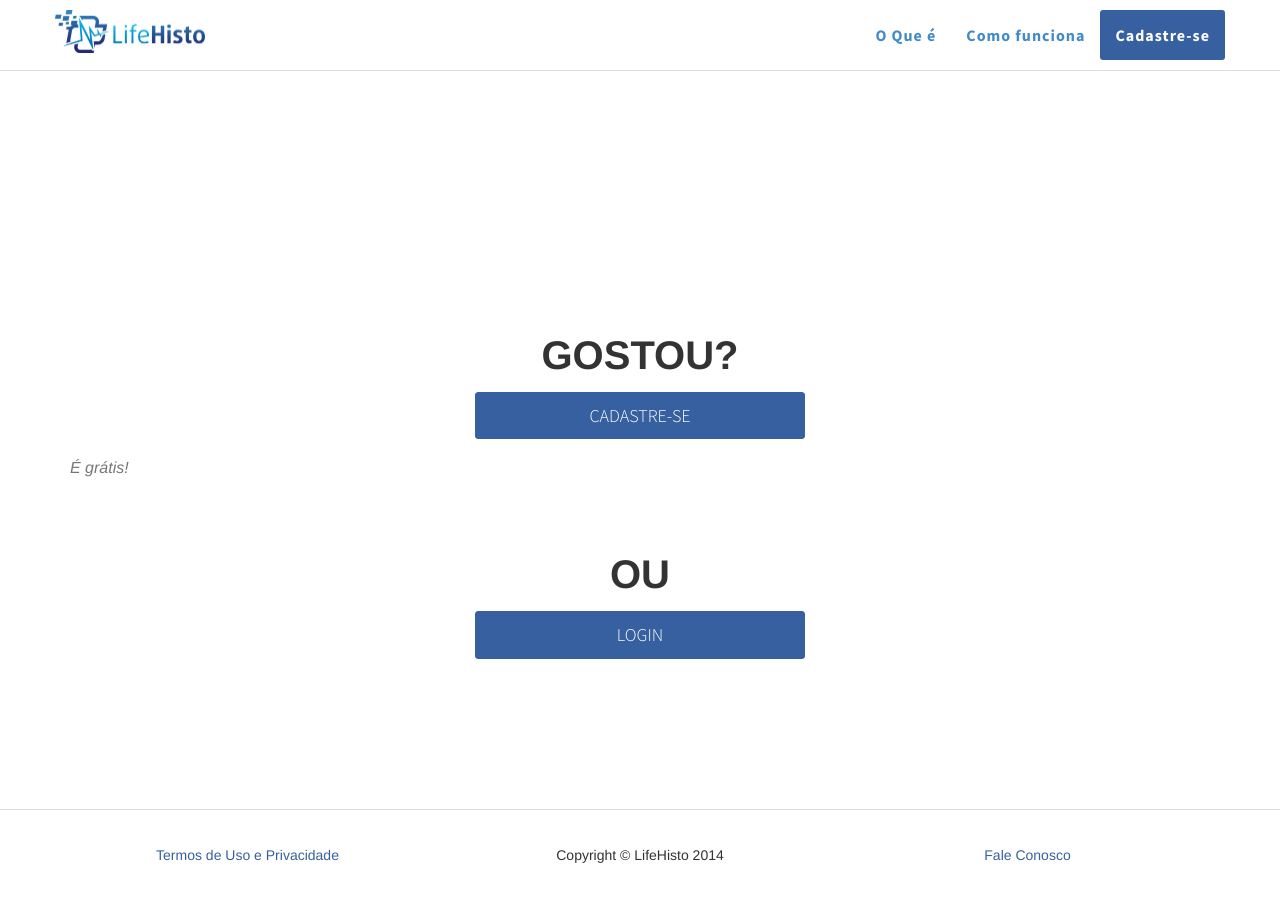
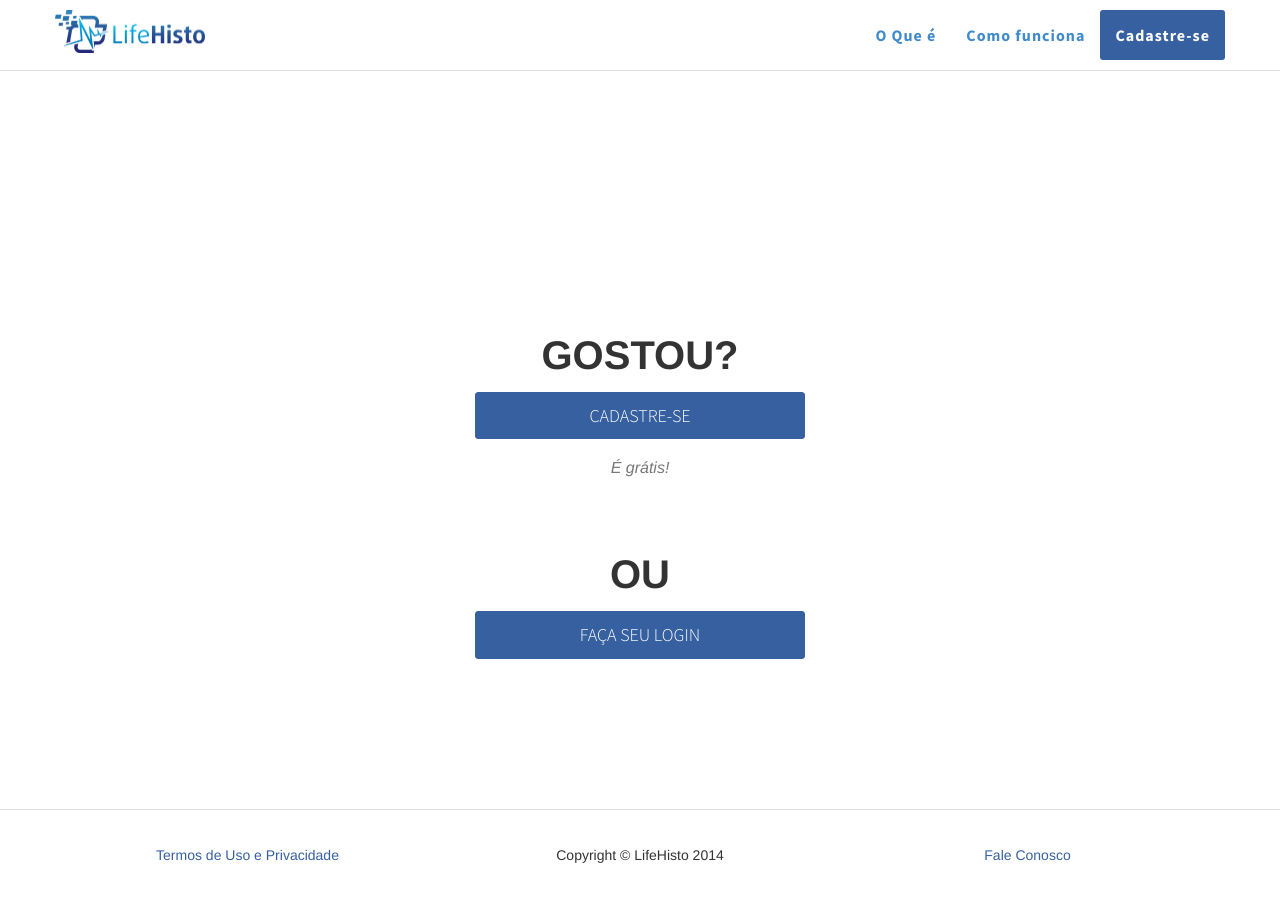
Before and after one commit to Lifehisto/lifehisto.github.io, a Jekyll site: the page built from index.html, in a window 1280 px wide and 900 px high, scrolled down 2370 px. Built offline with Jekyll 4.4.1, drawn with Linux system fonts in a browser that asks for light colours; nearby versions of some CDN libraries; library files that are not in the unit come from our copies.

Commit message:
Update index.html

```diff
--- a/index.html
+++ b/index.html
@@ -121,7 +121,9 @@ layout: default
             <div class="row">
                 <div class="col-lg-12">
                     <a href="https://app.lifehisto.com/users/sign_up" class="page-scroll btn btn-xl">Cadastre-se</a>
-                    <h3 class="section-subheading text-muted">É grátis!</h3>
+                    <div class="col-lg-12 text-center">
+                        <h3 class="section-subheading text-muted">É grátis!</h3>
+                    </div>
                 </div>
             </div>
             <div class="row">
@@ -132,7 +134,7 @@ layout: default
             </div>
             <div class="row">
                 <div class="col-lg-12">
-                    <a href="https://app.lifehisto.com" class="page-scroll btn btn-xl">Login</a>
+                    <a href="https://app.lifehisto.com" class="page-scroll btn btn-xl">Faça seu Login</a>
                 </div>
             </div>
         </div>
```
